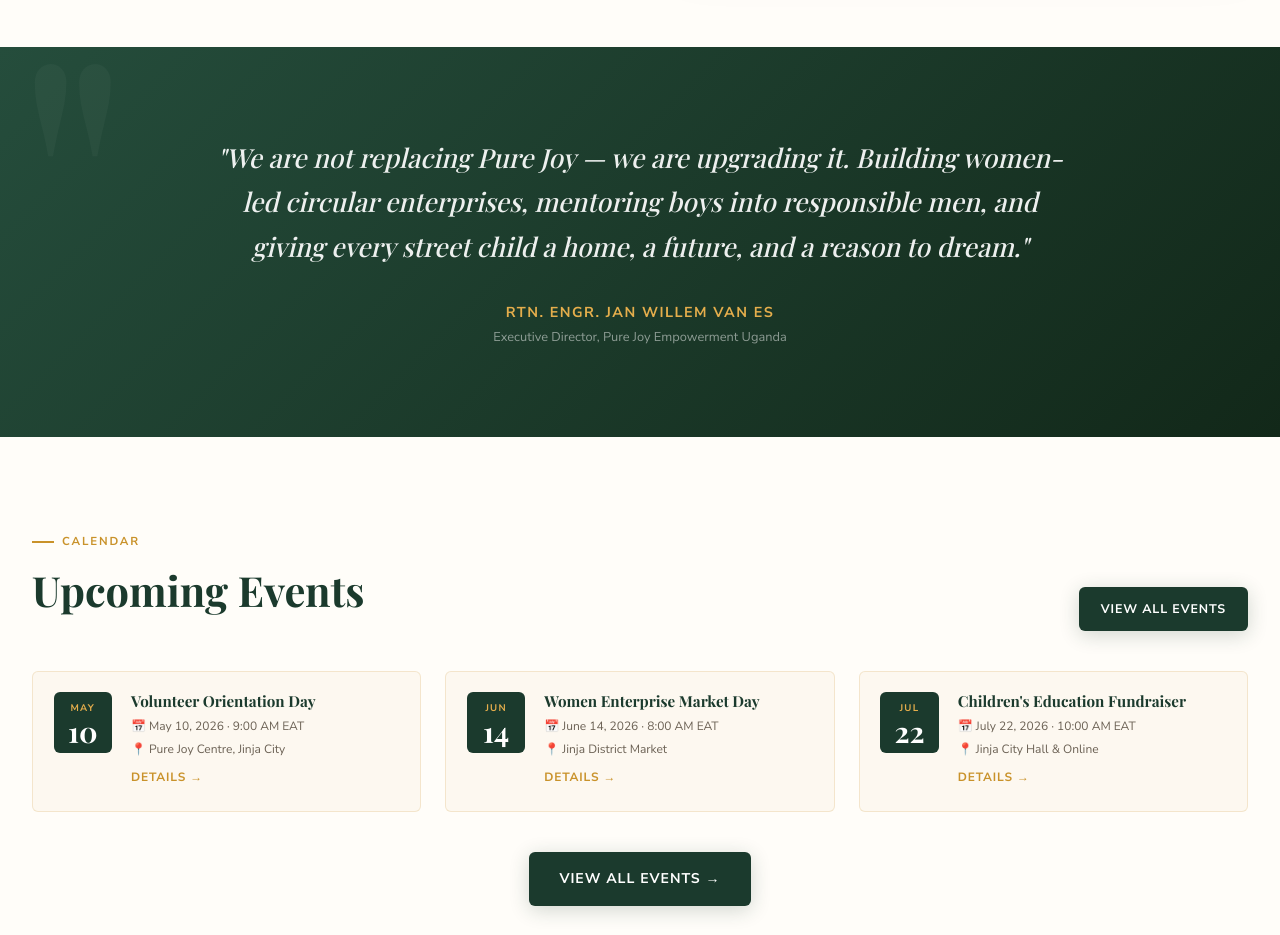
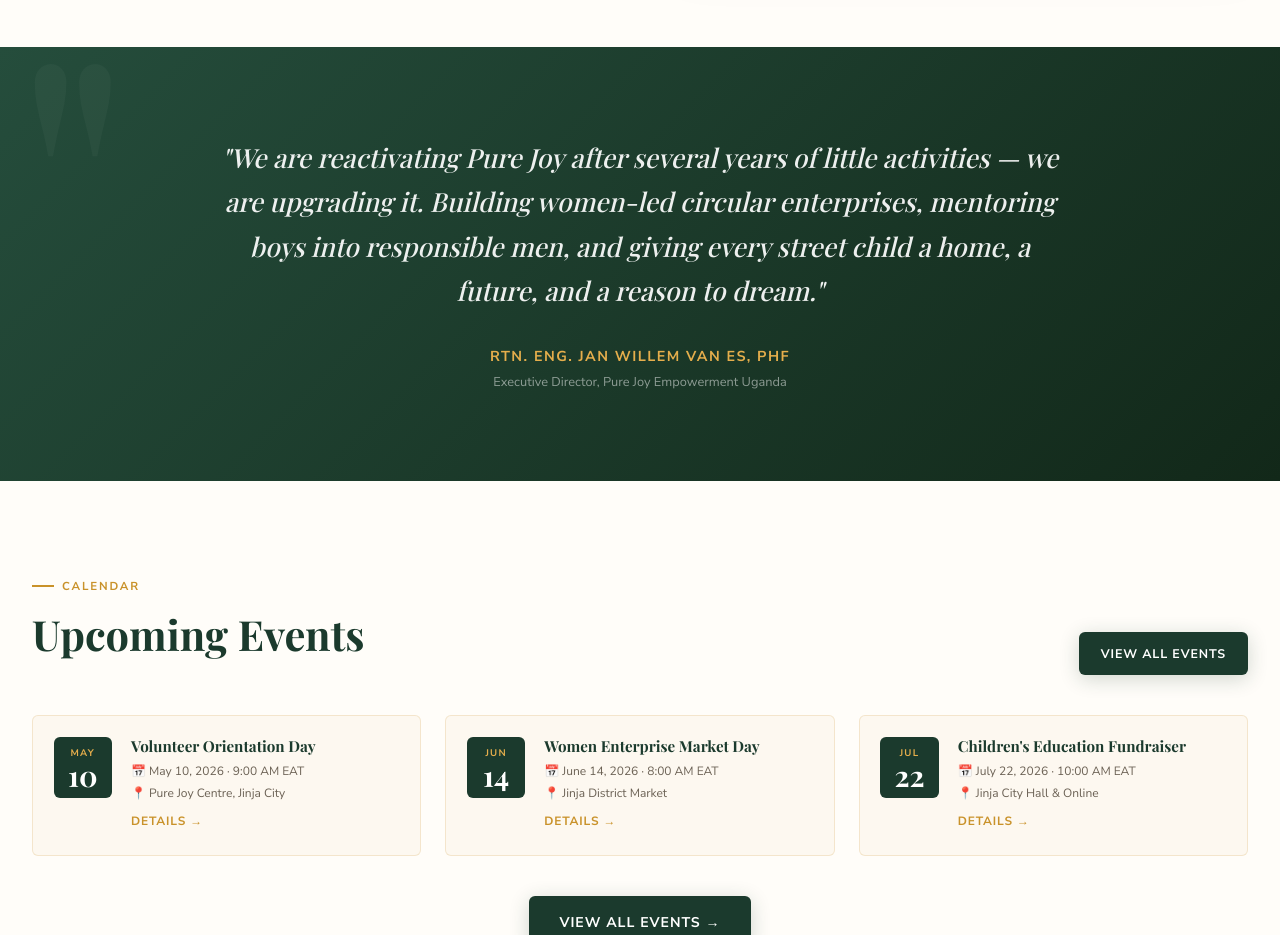
Before and after one commit to Tilaverse-parent/purejoyempowerment, a website: page index.html in a window 1280 px wide. Shown: the part 4100-5035 px from the top of the page. Drawn offline with nearby package versions, Linux system fonts and the light colour scheme; a web font is replaced by a local one.

Commit message:
Add files via upload

```diff
--- a/index.html
+++ b/index.html
@@ -284,10 +284,10 @@
 <div class="testimonial-section" aria-label="Quote from leadership">
   <div class="testimonial-inner">
     <blockquote>
-      "We are not replacing Pure Joy — we are upgrading it. Building women-led circular enterprises, mentoring boys into responsible men, and giving every street child a home, a future, and a reason to dream."
+      "We are reactivating Pure Joy after several years of little activities — we are upgrading it. Building women-led circular enterprises, mentoring boys into responsible men, and giving every street child a home, a future, and a reason to dream."
     </blockquote>
     <div class="testimonial-author">
-      <span class="t-name">Rtn. Engr. Jan Willem van Es</span>
+      <span class="t-name">Rtn. Eng. Jan Willem van Es, PHF</span>
       <span class="t-role">Executive Director, Pure Joy Empowerment Uganda</span>
     </div>
   </div>
```
Also changed, not shown: images/Collins.png (added), images/Grace.png (added).
